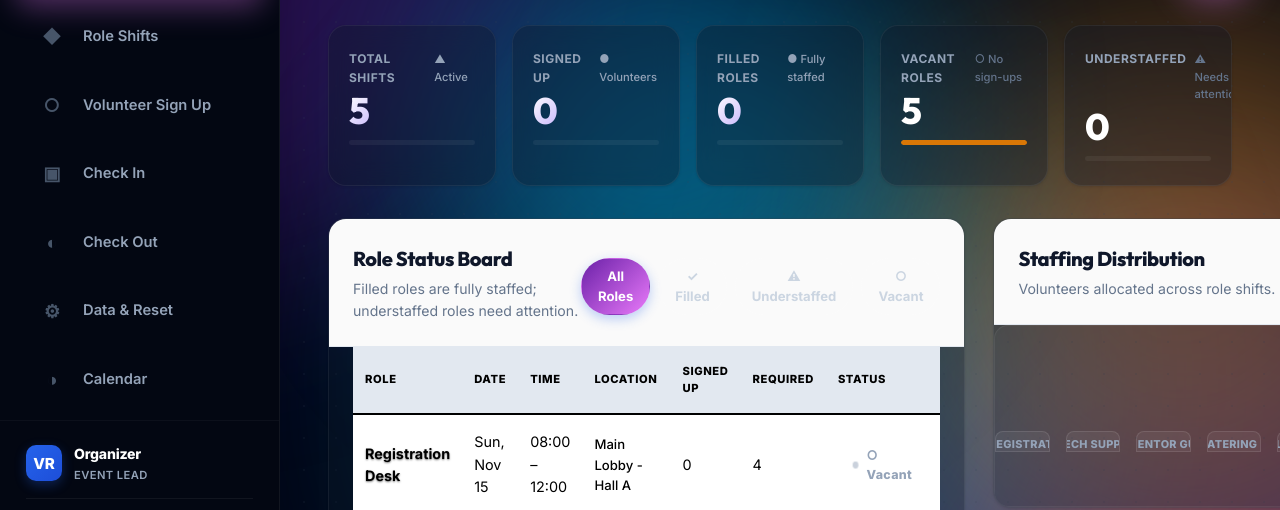
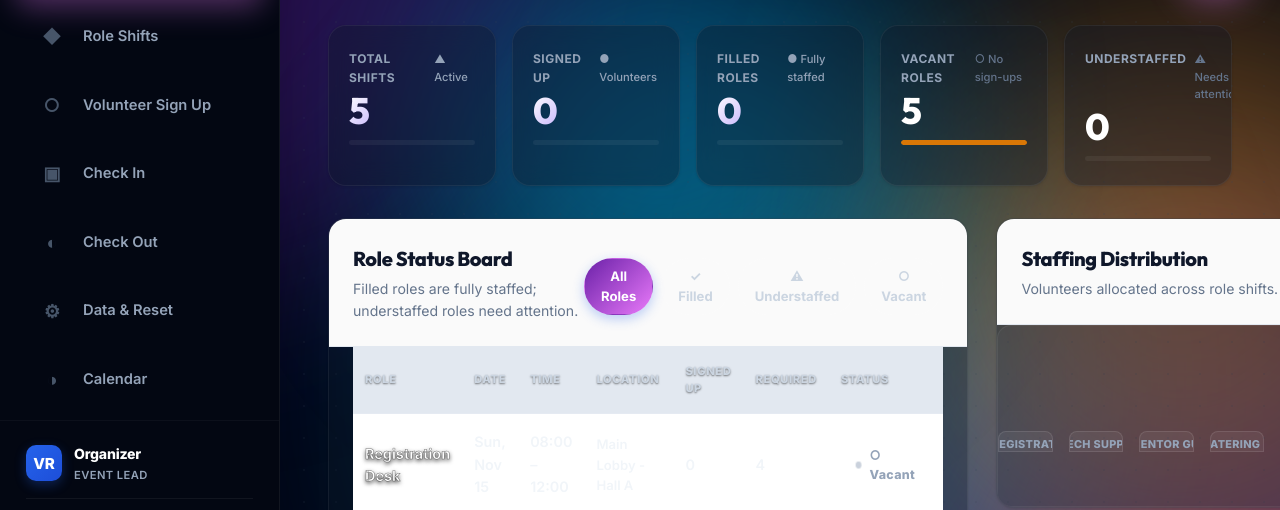
Before and after one commit to Sriramx0-0x/Owasp-vibe-coding, a plain HTML site: page index.html in a window 1280 px wide. Shown: the part 218-728 px from the top of the page. Drawn offline with Linux system fonts and the light colour scheme.

Commit message:
fix: role names bright white with text-shadow on dark cards

```diff
--- a/css/style.css
+++ b/css/style.css
@@ -1983,3 +1983,56 @@ table tr th,
   background: #ffffff !important;
   border-collapse: collapse !important;
 }
+
+
+/* ============ Role column - REVERT to white text on dark (cleaner) ============ */
+#shiftsTable table,
+#shiftsTable tr,
+#shiftsTable th,
+#shiftsTable td,
+#statusTable table,
+#statusTable tr,
+#statusTable th,
+#statusTable td {
+  background: transparent !important;
+  border-color: rgba(255,255,255,0.1) !important;
+}
+
+#shiftsTable tr td:first-child,
+#statusTable tr td:first-child,
+table tr td:first-child,
+.table-wrap tr td:first-child {
+  color: #ffffff !important;
+  font-weight: 900 !important;
+  text-shadow: 0 2px 4px rgba(0,0,0,0.8) !important;
+  -webkit-text-stroke: 0.5px rgba(0,0,0,0.5) !important;
+}
+
+#shiftsTable tr td,
+#statusTable tr td,
+table tr td,
+.table-wrap tr td {
+  color: #f1f5f9 !important;
+  font-weight: 600 !important;
+}
+
+#shiftsTable tr th,
+#statusTable tr th,
+table tr th,
+.table-wrap tr th {
+  color: #cbd5e1 !important;
+  font-weight: 800 !important;
+  text-shadow: 0 1px 2px rgba(0,0,0,0.5) !important;
+}
+
+#shiftsTable tr,
+#statusTable tr,
+table tr {
+  background: transparent !important;
+}
+
+#shiftsTable table,
+#statusTable table,
+table {
+  background: transparent !important;
+}
```
